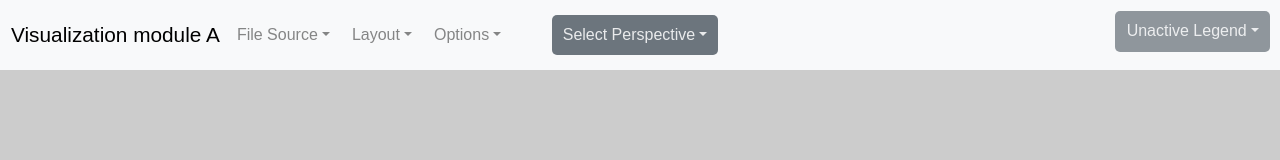
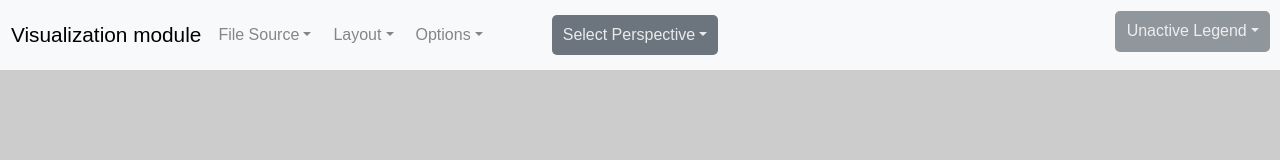
Before and after one commit to spice-h2020/VISIR, a React (Create React App) app: page / in a window 1280 px wide. Shown: the top 160 px of the page. Built offline with nearby package versions, Linux system fonts and the light colour scheme.

Commit message:
change worflow to main branch

```diff
--- a/src/App.tsx
+++ b/src/App.tsx
@@ -71,7 +71,7 @@ export function App() {
       <Navbar
         leftAlignedItems={[
           <Button
-            content="Visualization module A"
+            content="Visualization module"
             extraClassName="navBar-mainBtn"
             onClick={() => { window.location.reload() }}
           />,
```
